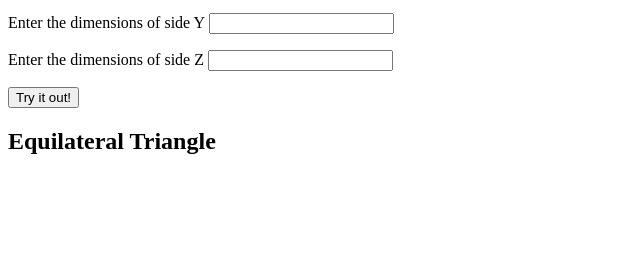
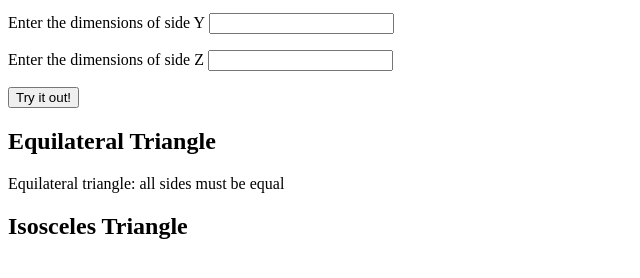
Before and after one commit to Berthedusabeyezu/Triangle-Tracker, a plain HTML site: page index.html in a window 1280 px wide. Shown: the part 104-382 px from the top of the page, without its empty margins (0-640 px from the left). Drawn offline with Linux system fonts and the light colour scheme.

Commit message:
isosceles triangle

```diff
--- a/index.html
+++ b/index.html
@@ -19,6 +19,8 @@
     <input type="button" value="Try it out!" onclick="triangleTracker()">
     <div class="triangle">
         <h2>Equilateral Triangle</h2>
+        <p>Equilateral triangle: all sides must be equal</p>
+        <h2>Isosceles Triangle</h2>
 
     </div>
 
```
